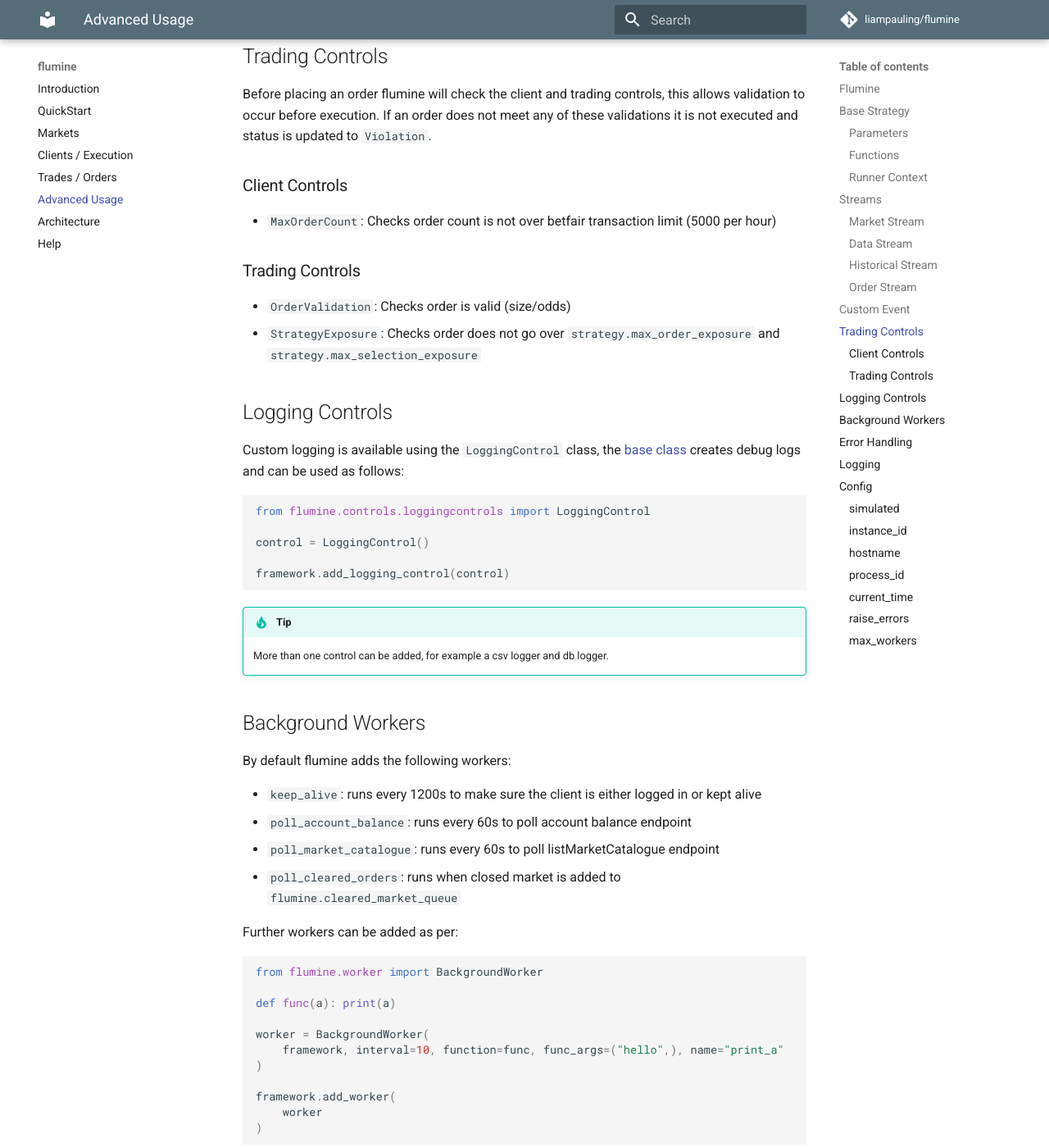
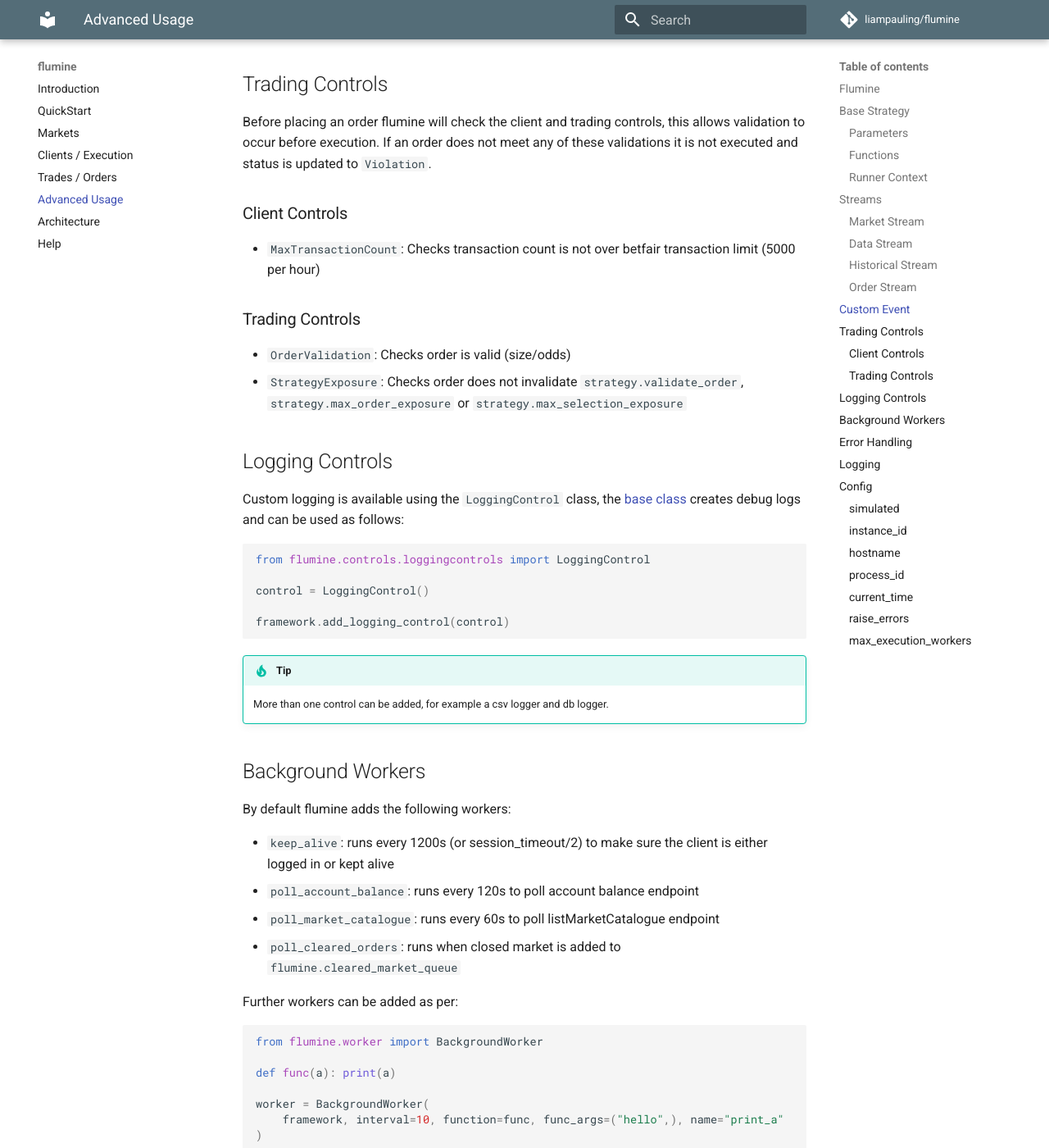
Before and after one commit to betcode-org/flumine, an MkDocs documentation site: the page built from docs/advanced.md, in a window 1280 px wide and 1400 px high, scrolled down 2606 px. Shown: the whole window at 82% size. Built offline with MkDocs 1.6.1 and Material for MkDocs 9.7.7, drawn with Linux system fonts in a browser that asks for light colours; comment, search, counter and statistics services are not loaded; some of the changed text lies outside the part shown.

Commit message:
config max_workers renamed to max_execution_workers to prevent confusion with workers docs update

```diff
--- a/docs/advanced.md
+++ b/docs/advanced.md
@@ -90,12 +91,12 @@
 
 ### Client Controls
 
-- `MaxOrderCount`: Checks order count is not over betfair transaction limit (5000 per hour)
+- `MaxTransactionCount`: Checks transaction count is not over betfair transaction limit (5000 per hour)
 
 ### Trading Controls
 
 - `OrderValidation`: Checks order is valid (size/odds)
-- `StrategyExposure`: Checks order does not go over `strategy.max_order_exposure` and `strategy.max_selection_exposure`
+- `StrategyExposure`: Checks order does not invalidate `strategy.validate_order`, `strategy.max_order_exposure` or `strategy.max_selection_exposure`
 
 ## Logging Controls
 
@@ -116,8 +117,8 @@
 
 By default flumine adds the following workers:
 
-- `keep_alive`: runs every 1200s to make sure the client is either logged in or kept alive
-- `poll_account_balance`: runs every 60s to poll account balance endpoint
+- `keep_alive`: runs every 1200s (or session_timeout/2) to make sure the client is either logged in or kept alive
+- `poll_account_balance`: runs every 120s to poll account balance endpoint
 - `poll_market_catalogue`: runs every 60s to poll listMarketCatalogue endpoint
 - `poll_cleared_orders`: runs when closed market is added to `flumine.cleared_market_queue`
 
@@ -190,6 +191,6 @@
 
 Raises errors on strategy functions, see [Error Handling](/advanced/#error-handling)
 
-### max_workers
+### max_execution_workers
 
 Max number of workers in execution thread pool
```
Also changed, not shown: other parts of docs/advanced.md (+2 -1 lines), 2 other files.
